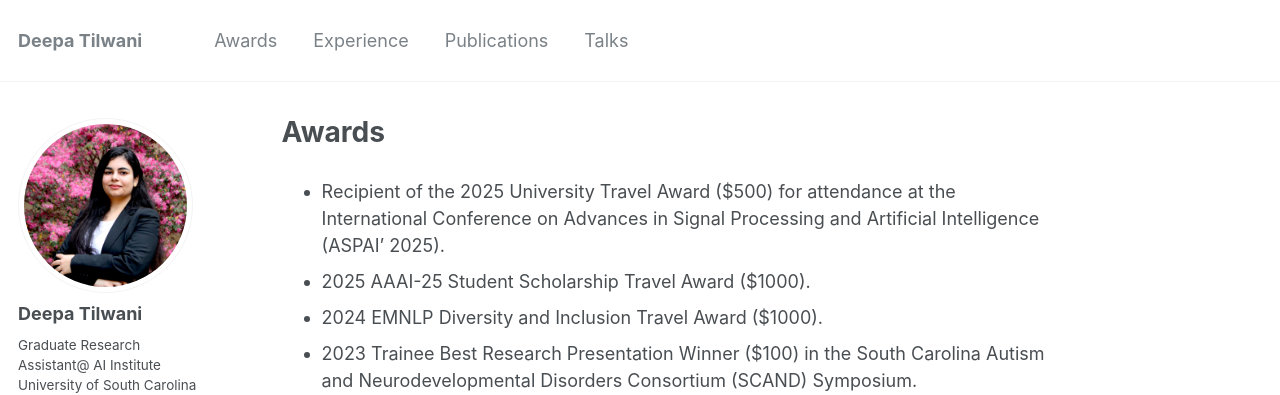
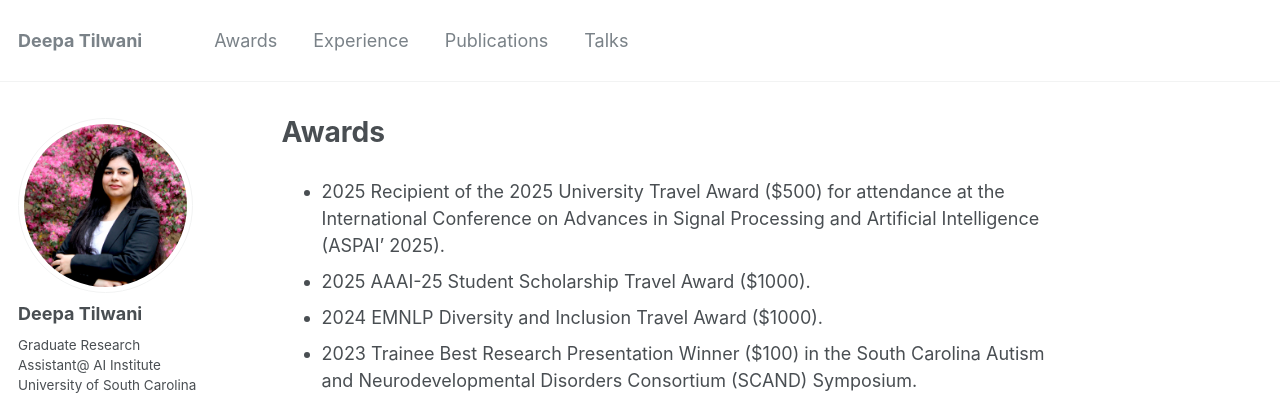
Before and after one commit to Deepa-Tilwani/deepa-tilwani.github.io, a Jekyll site: the page built from _pages/awards.md, in a window 1280 px wide and 934 px high. Shown: the top 395 px of the window. Built offline with Jekyll 4.4.1, drawn with Linux system fonts in a browser that asks for light colours; some web fonts are replaced.

Commit message:
Update awards.md

```diff
--- a/_pages/awards.md
+++ b/_pages/awards.md
@@ -3,7 +3,7 @@ title: "Awards"
 permalink: /awards/
 author_profile: true
 ---
-* Recipient of the 2025 University Travel Award ($500) for attendance at the International Conference on Advances in Signal Processing and Artificial Intelligence (ASPAI' 2025).
+* 2025 Recipient of the 2025 University Travel Award ($500) for attendance at the International Conference on Advances in Signal Processing and Artificial Intelligence (ASPAI' 2025).
 * 2025 AAAI-25 Student Scholarship Travel Award ($1000).
 * 2024 EMNLP Diversity and Inclusion Travel Award ($1000).
 * 2023 Trainee Best Research Presentation Winner ($100) in the South Carolina Autism and Neurodevelopmental Disorders Consortium (SCAND) Symposium.
```
